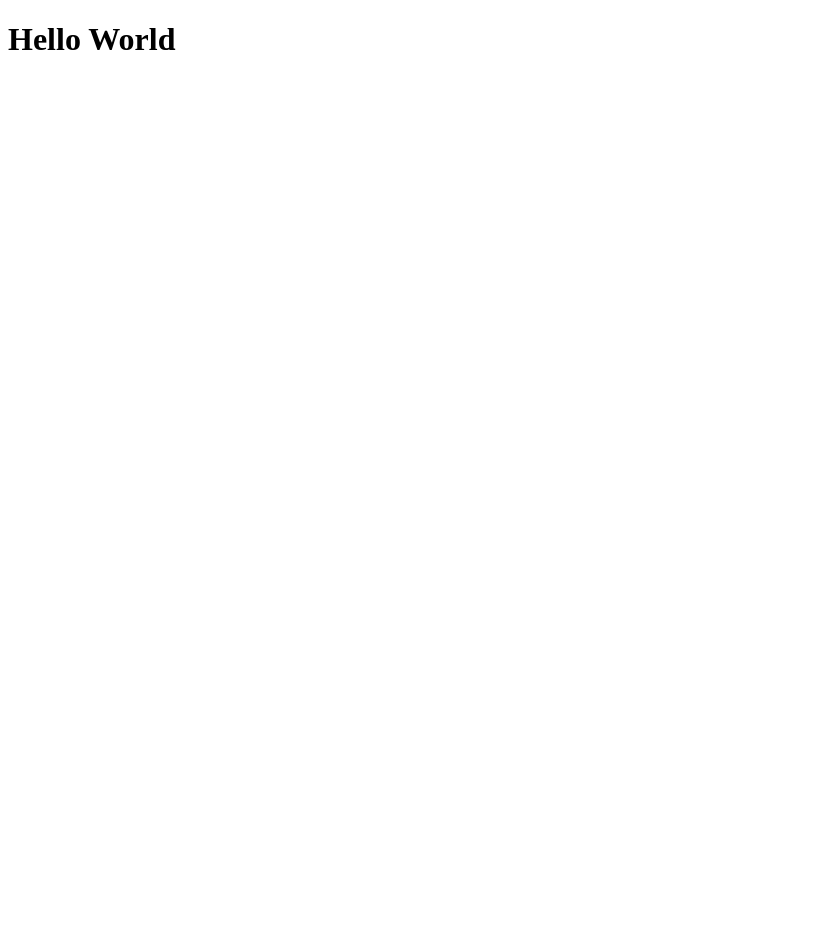
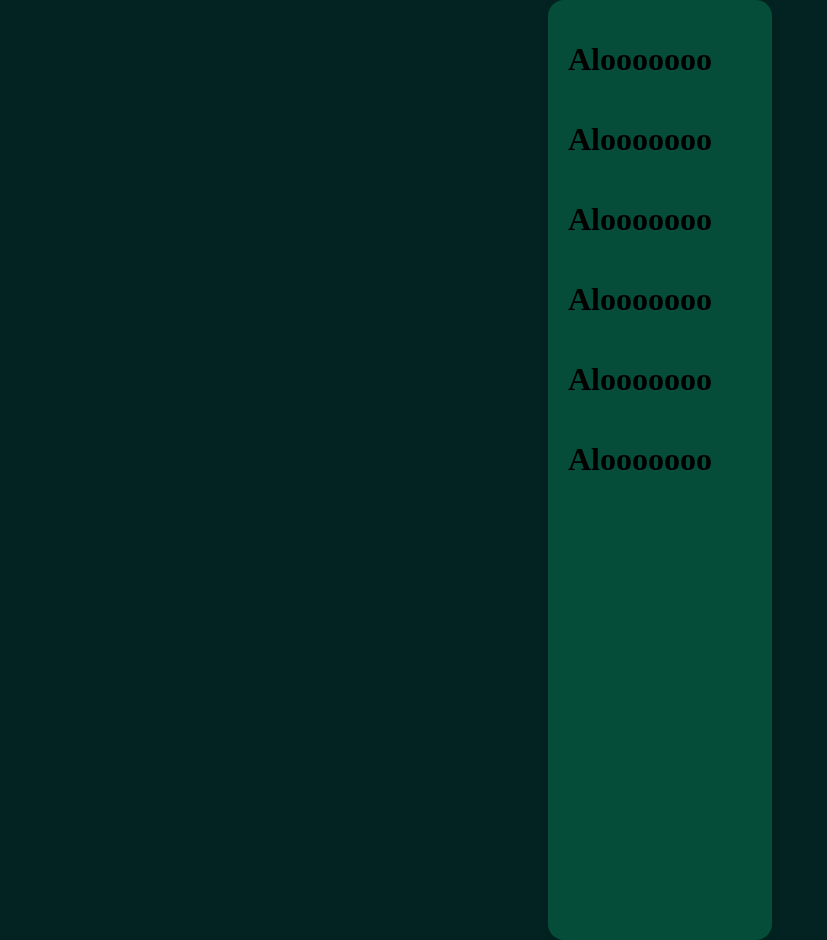
Before and after one commit to 1RiKaS1/Lista-de-Tarefas, a React (Vite) app in the folder lista-de-tarefas/: page / in a window 1280 px wide. Shown: the whole page, without its empty margins (0-827 px from the left). Before the commit the page ends 800 px from the top, so only its background shows below. Built offline with nearby package versions, Linux system fonts and the light colour scheme.

Commit message:
Começando os Trabalho

```diff
--- a/lista-de-tarefas/src/App.jsx
+++ b/lista-de-tarefas/src/App.jsx
@@ -1,7 +1,14 @@
+
+//Componentens
+import BoxListBackGround from './components/BoxListBackGround'
+
+//CSS
+import './css/App.css'
+
 export default function App(){
     return(
         <div>
-            <h1>Hello World</h1>
+           <BoxListBackGround/>
         </div>
     )
 }
--- /dev/null
+++ b/lista-de-tarefas/src/components/BoxListBackGround.jsx
@@ -0,0 +1,14 @@
+import '../css/BoxListBackGround.css'
+export default function BoxListBackGround(){
+    return(
+        <div className="boxList_backGround">
+            <h1>Alooooooo</h1>
+            <h1>Alooooooo</h1>
+            <h1>Alooooooo</h1>
+            <h1>Alooooooo</h1>
+            <h1>Alooooooo</h1>
+            <h1>Alooooooo</h1>
+
+        </div>
+    )
+}
--- /dev/null
+++ b/lista-de-tarefas/src/css/App.css
@@ -0,0 +1,7 @@
+body {
+  margin: 0;
+  display: flex;
+  justify-content: center;
+  align-items: center;
+  background-color: var(--dark-green);
+}
--- /dev/null
+++ b/lista-de-tarefas/src/css/BoxListBackGround.css
@@ -0,0 +1,10 @@
+.boxList_backGround{
+    background-color: var(--pine);
+    width: 100%;  /* Largura do componente igual à mostrada na imagem */
+    height: 900px; /* Altura do componente */
+    border-radius: 16px; /* Bordas arredondadas */
+    padding: 20px; /* Espaçamento interno */
+    display: flex;
+    flex-direction: column; /* Coloca os itens dentro do container em coluna */
+    box-shadow: 0px 4px 12px rgba(0, 0, 0, 0.1); /* Adiciona sombra */
+}
--- /dev/null
+++ b/lista-de-tarefas/src/global.css
@@ -0,0 +1,16 @@
+:root {
+    --rich-black: #000F11;
+    --dark-green: #022321;
+    --bangladesh-green: #006A4C;
+    --mountain-meadow: #2CC98D;
+    --caribbean-green: #00FF91;
+    --anti-flash-white: #F8F8F6;
+
+    --pine: #064D39;
+    --basil: #08613A;
+    --forest: #095546;
+    --frog: #17A360;
+    --mint: #2FAB86;
+    --stone: #707070;
+    --pistachio: #A6CBB4;
+  }
--- a/lista-de-tarefas/src/main.jsx
+++ b/lista-de-tarefas/src/main.jsx
@@ -2,6 +2,7 @@ import React from "react";
 import ReactDOM from 'react-dom/client'
 
 import App from "./App";
+import './global.css';
 
 ReactDOM.createRoot(document.querySelector("#root")).render(
     <React.StrictMode>
```
Also changed, not shown: 1 other file (tests, documents, lock files or other folders).
